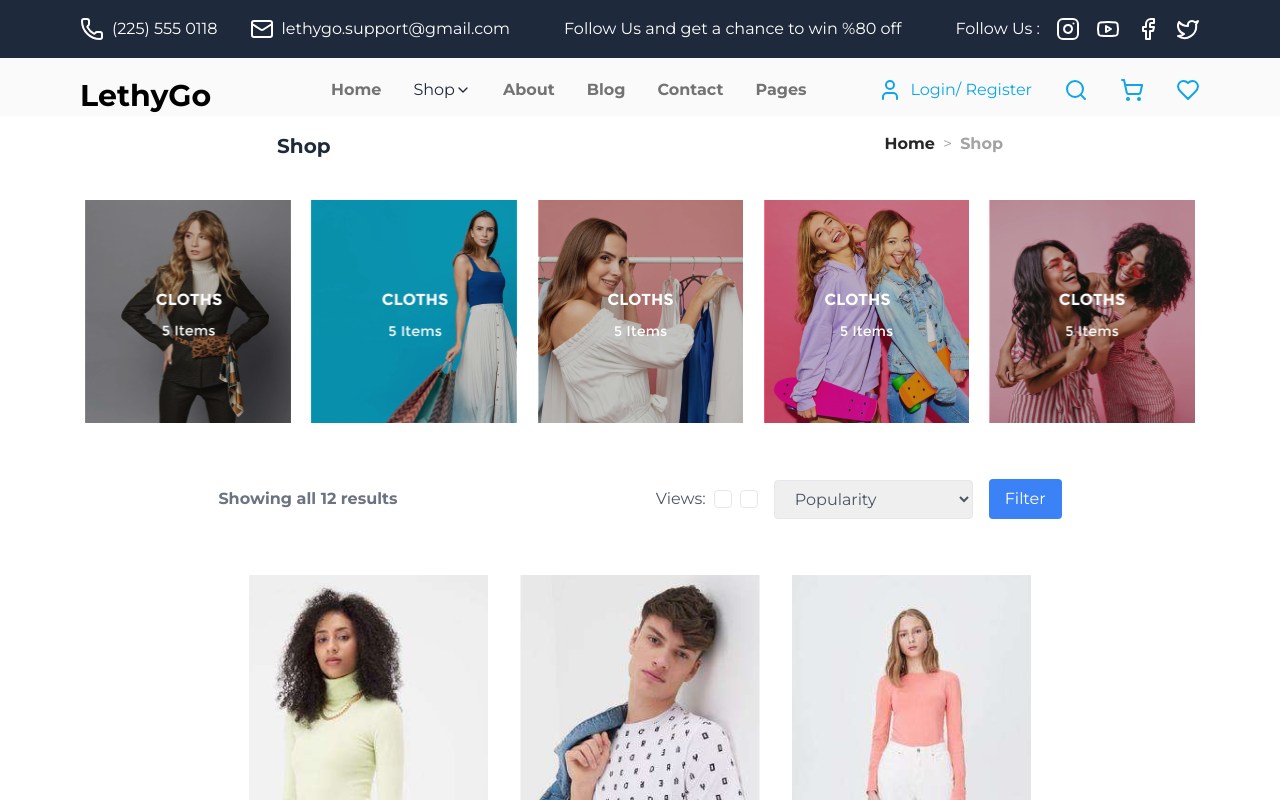
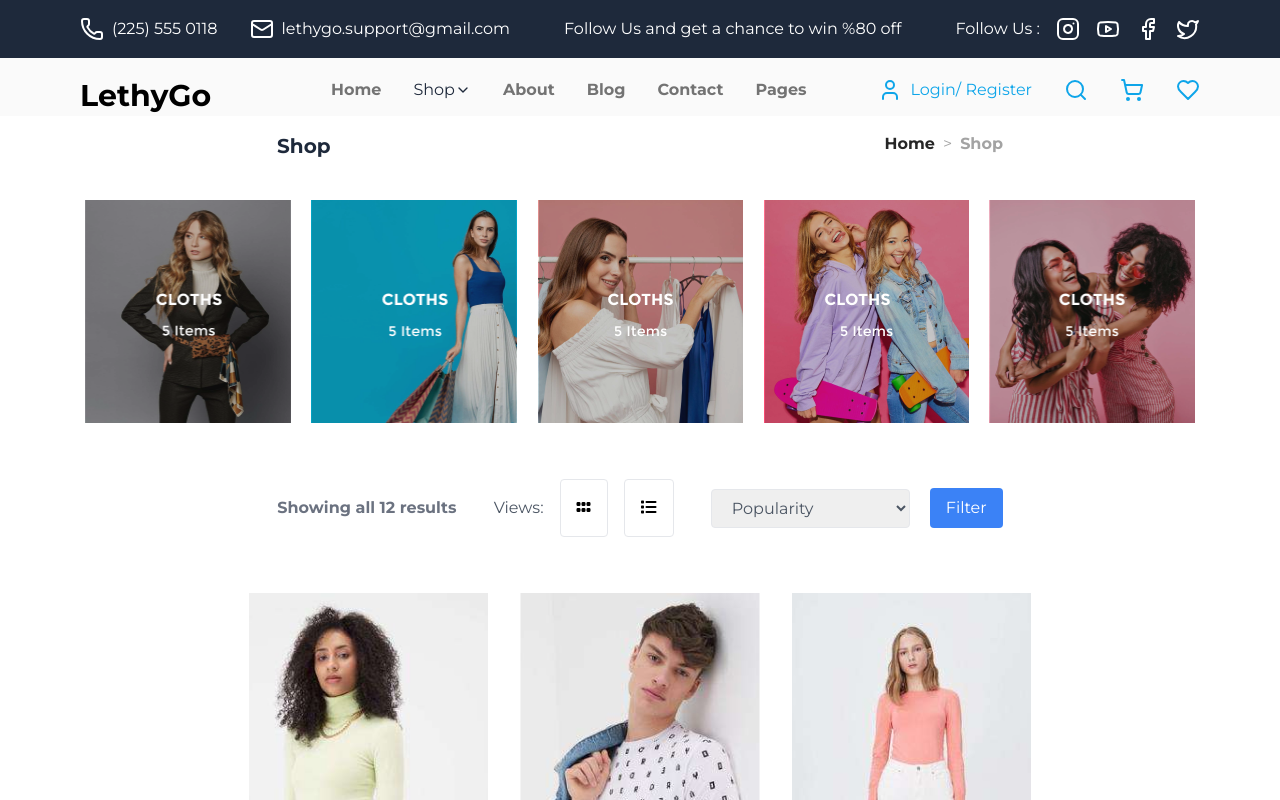
Before and after one commit to Feyzanur-Ak/LethyGo, a React (Vite) app in the folder LethyGo/: page /shop in a window 1280 px wide. Shown: the top 800 px of the page. Built offline with nearby package versions, Linux system fonts and the light colour scheme.

Commit message:
shopPage görünüm tamamlandı

```diff
--- a/LethyGo/index.html
+++ b/LethyGo/index.html
@@ -7,6 +7,10 @@
     <link rel="preconnect" href="https://fonts.googleapis.com">
     <link rel="preconnect" href="https://fonts.gstatic.com" crossorigin>
     <link href="https://fonts.googleapis.com/css2?family=Montserrat:wght@400;700&display=swap" rel="stylesheet">
+    <link
+    rel="stylesheet"
+    href="https://cdnjs.cloudflare.com/ajax/libs/font-awesome/6.0.0-beta3/css/all.min.css"
+  />
     <title>Vite + React</title>
   </head>
   <body>
--- a/LethyGo/package.json
+++ b/LethyGo/package.json
@@ -10,6 +10,8 @@
     "preview": "vite preview"
   },
   "dependencies": {
+    "@fortawesome/free-solid-svg-icons": "^6.7.2",
+    "@fortawesome/react-fontawesome": "^0.2.2",
     "@material-tailwind/react": "^2.1.10",
     "axios": "^1.7.9",
     "lucide-react": "^0.471.0",
--- a/LethyGo/src/components/FilterSideBar.jsx
+++ b/LethyGo/src/components/FilterSideBar.jsx
@@ -2,38 +2,37 @@
 
 function FilterSideBar() {
   return (
-    <div className="flex justify-evenly gap-10 items-center py-4 font-montserrat ">
+    <div className="flex items-center justify-evenly py-4 font-montserrat ">
     {/* Sol taraf: Sonuç sayısı */}
     <h6 className="text-gray-500  font-bold">Showing all 12 results</h6>
 
     {/* Sağ taraf: Görünüm, Popülerlik ve Filtre */}
     <div className="flex items-center gap-4">
       {/* Görünüm Seçenekleri */}
-      <div className="flex items-center gap-2">
         <h6 className="text-gray-600 font-medium">Views:</h6>
-        <button className="p-2 border rounded hover:bg-gray-100">
-
+        <button className="p-4 border rounded hover:bg-gray-100">
+        <i className="fa-solid fa-grip"></i>
         </button>
-        <button className="p-2 border rounded hover:bg-gray-100">
-
+        <button className="p-4 border rounded hover:bg-gray-100">
+        <i className="fa-solid fa-list"></i>
         </button>
-      </div>
-
+        </div>
       {/* Popülerlik Seçimi */}
-      <div>
+      <div className="flex items-center gap-5">
         <select className="border rounded px-4 py-2 text-gray-600">
           <option>Popularity</option>
           <option>Price: Low to High</option>
           <option>Price: High to Low</option>
           <option>Newest</option>
         </select>
+        <button className="px-4 py-2 bg-blue-500 text-white rounded hover:bg-blue-600">
+        Filter
+      </button>
       </div>
 
       {/* Filtre Butonu */}
-      <button className="px-4 py-2 bg-blue-500 text-white rounded hover:bg-blue-600">
-        Filter
-      </button>
-    </div>
+
+
   </div>
 );
 }
--- a/LethyGo/src/pages/ShopPage.jsx
+++ b/LethyGo/src/pages/ShopPage.jsx
@@ -13,7 +13,7 @@ const ShopPage = () => {
       <BreadCrumb />
       </div>
       <ShopCard />
-      <div>
+      <div className="px-60">
         <FilterSideBar />
       </div>
       <div className="flex flex-col items-center">
```
Also changed, not shown: 1 other file (tests, documents, lock files or other folders).
